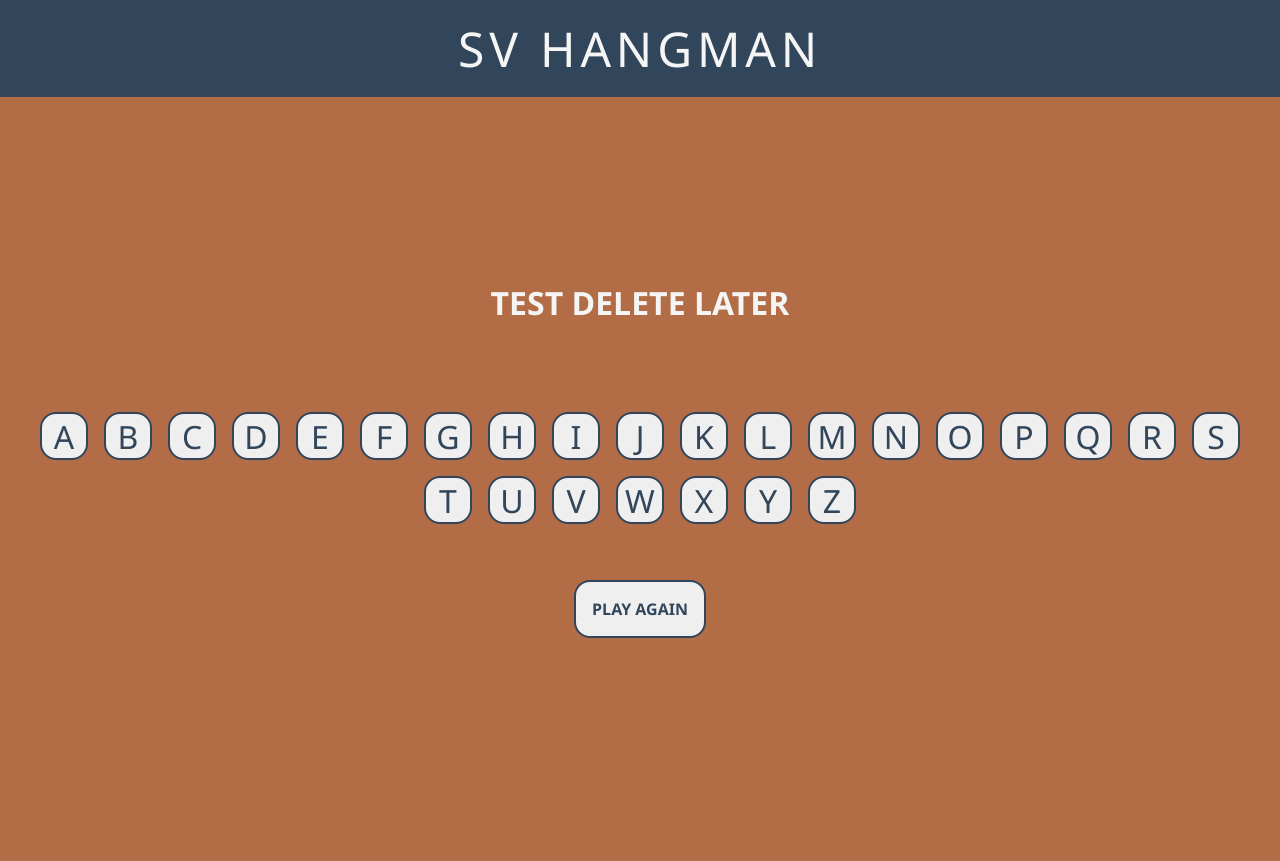
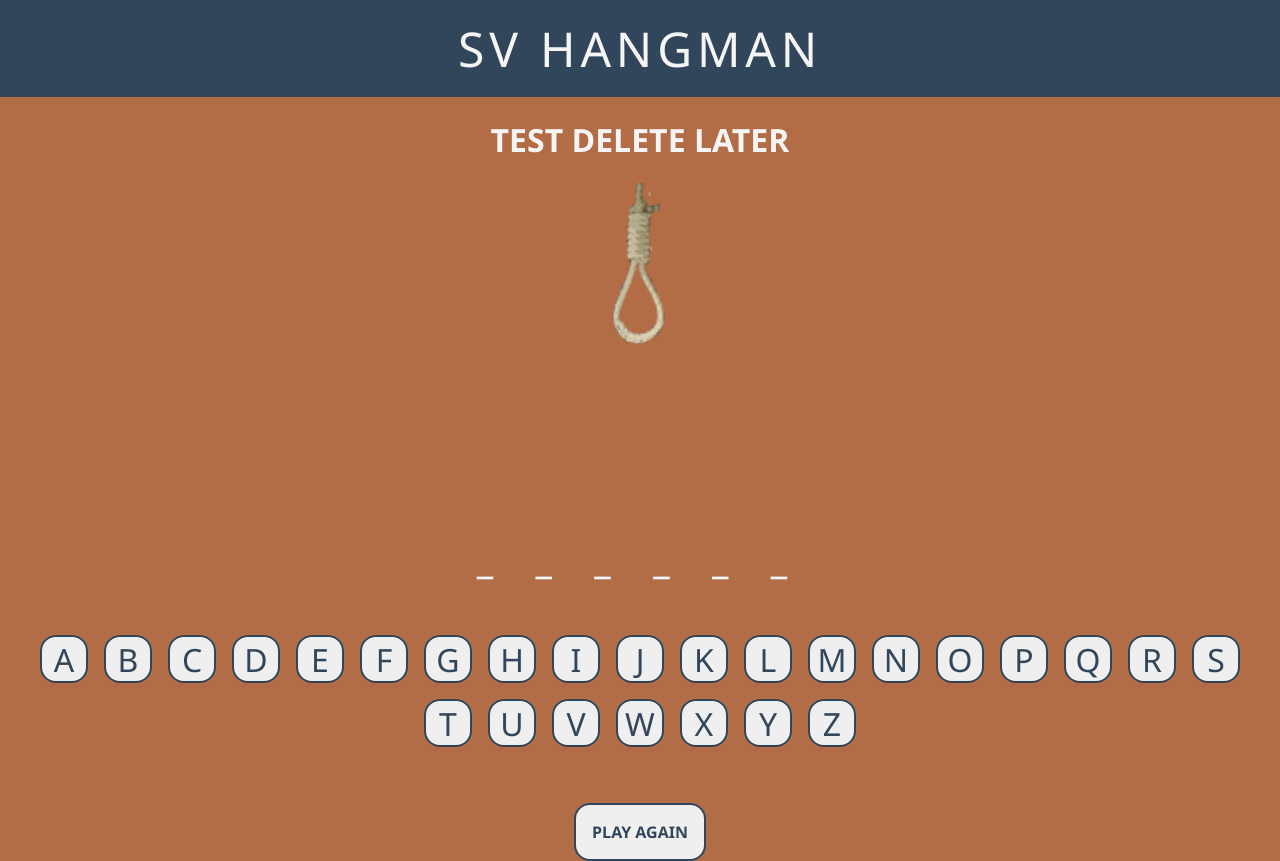
Before and after one commit to MidKnight92/hangman, a plain HTML site: page index.html in a window 1280 px wide. Before the commit the page ends 800 px from the top, so only its background shows below. Drawn offline with Linux system fonts and the light colour scheme.

Commit message:
Add gallows img

```diff
--- a/css/main.css
+++ b/css/main.css
@@ -88,3 +88,17 @@ section button:hover {
     background-color: var(--dark-red);
     color: var(--font-color);
 }
+
+#gallows {
+    width: 15vmin;
+    height: 40vmin;
+    background-image: url(../images/man.png);
+    background-size: cover;
+}
+
+#guess {
+    font-size: 5vmin;
+    letter-spacing: 2vmin;
+    color: var(--font-color);
+    text-align: center;
+}
--- a/index.html
+++ b/index.html
@@ -11,8 +11,8 @@
     <header>SV HANGMAN</header>
     <main>
         <h1 id="msg">TEST DELETE LATER</h1>
-        <div class="gallows"></div>
-        <h1 id="guess"></h1>
+        <div id="gallows"></div>
+        <h1 id="guess">_ _ _ _ _ _</h1>
         <section>
             <button>A</button>
             <button>B</button>
```
